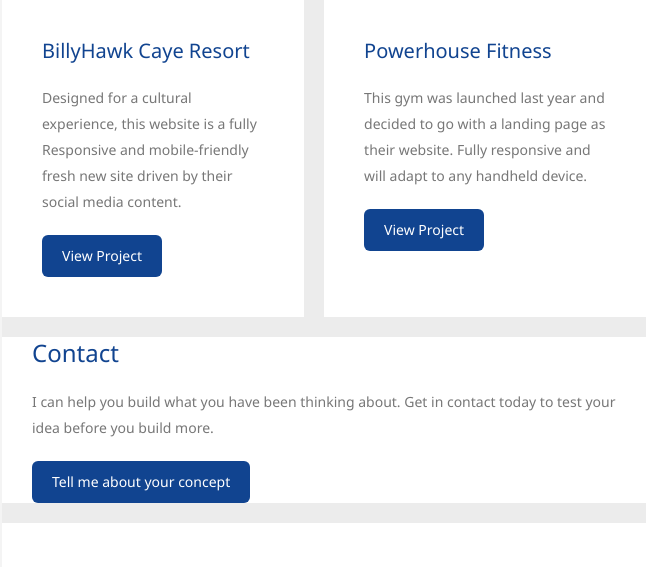
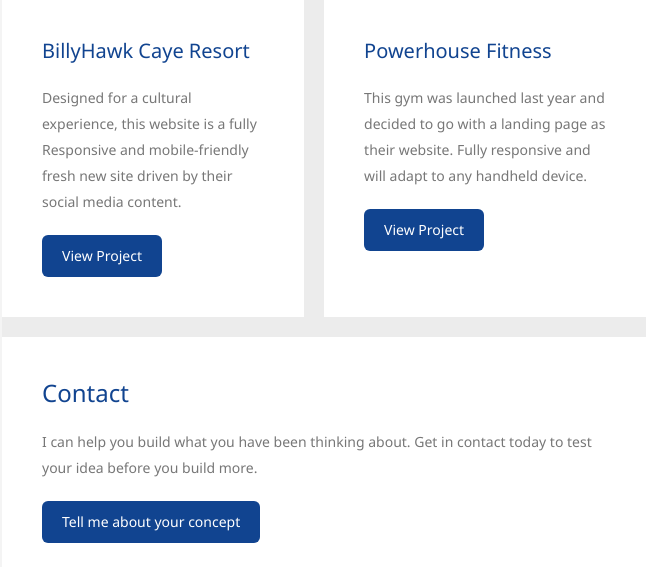
Before and after one commit to Megacy/email-sample, a plain HTML site: page index.html in a window 1280 px wide. Shown: the part 1254-1821 px from the top of the page, without its empty margins (313-959 px from the left). Drawn offline with Linux system fonts and the light colour scheme.

Commit message:
Update index.html

```diff
--- a/index.html
+++ b/index.html
@@ -325,7 +325,7 @@
 										<td style="padding-bottom: 20px;">
 											<table width="100%" border="0" cellspacing="0" cellpadding="0" bgcolor="#ffffff">
 												<tr>
-													<td class="p30-15" style="padding: 0px 30px;">
+													<td class="p30-15" style="padding:40px;">
 														<table width="100%" border="0" cellspacing="0" cellpadding="0">
 															<tr>
 																<td class="h3 pb20" style="color:#114490; font-family:'Noto Sans', Arial,sans-serif; font-size:24px; line-height:32px; text-align:left; padding-bottom:20px;">Contact</td>
```
